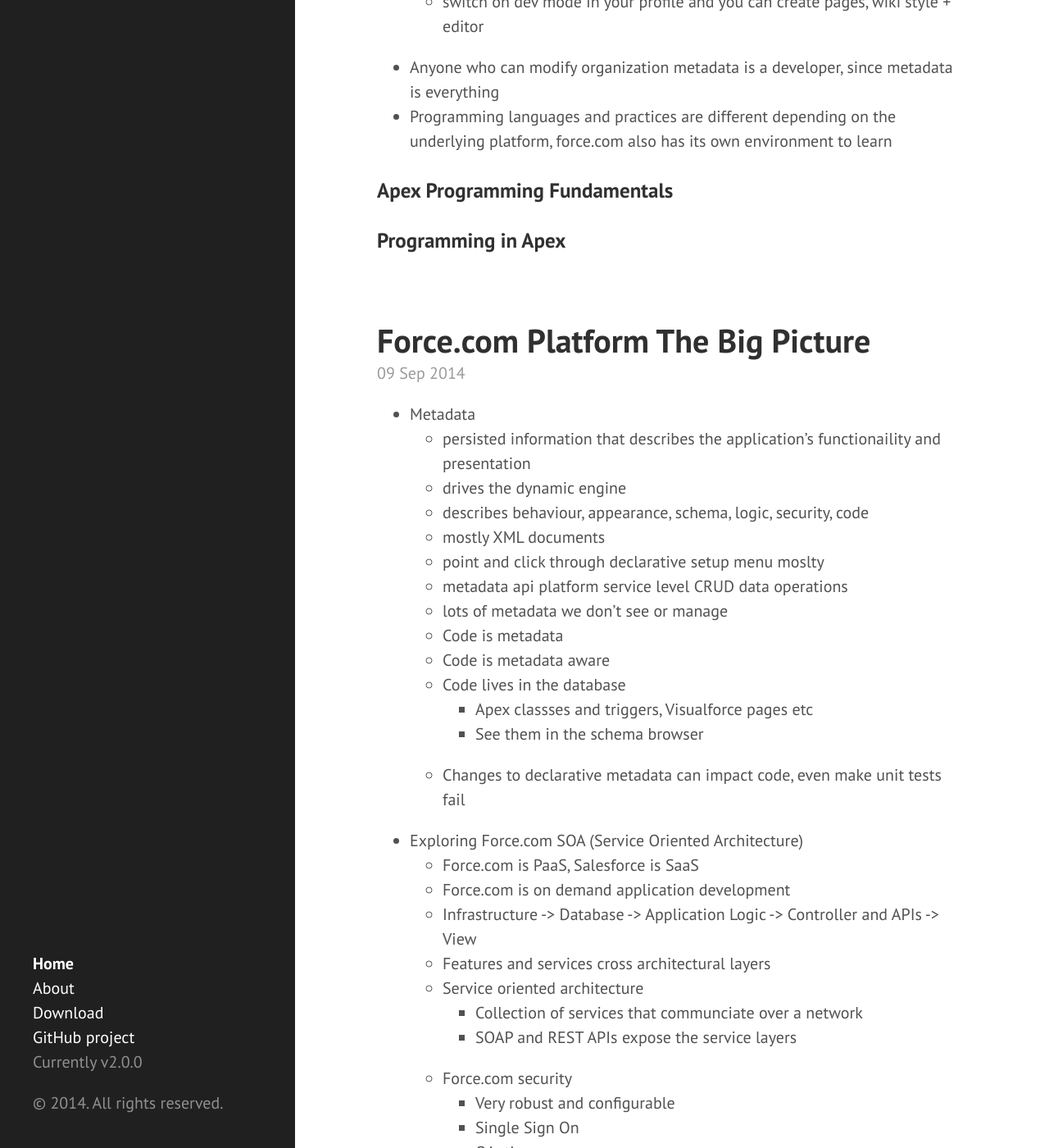
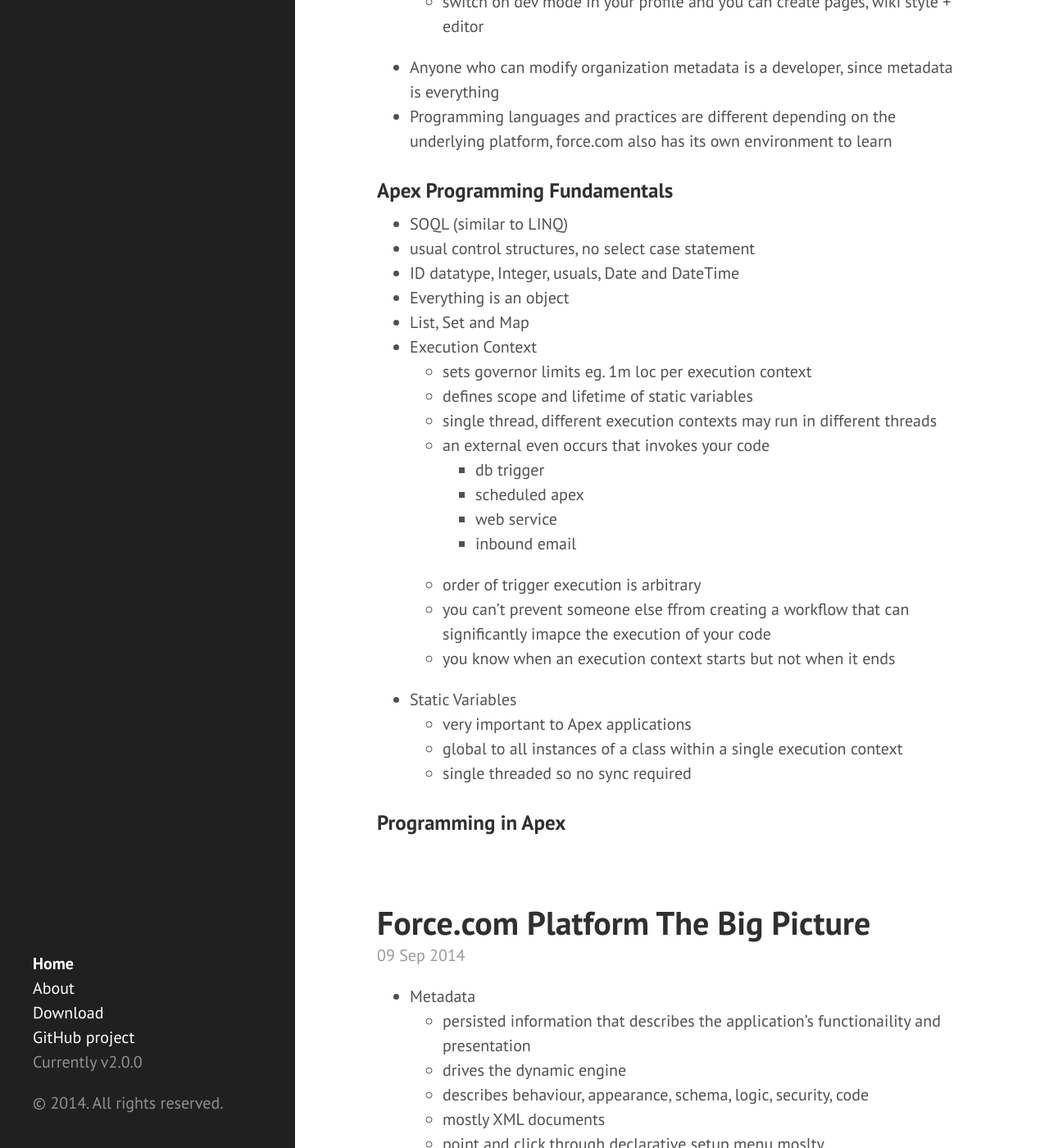
Before and after one commit to eneiand/eneiand.github.io, a Jekyll site: the page built from index.html, in a window 1280 px wide and 1400 px high, scrolled down 2983 px. Shown: the whole window at 82% size. Built offline with Jekyll 4.4.1, drawn with Linux system fonts in a browser that asks for light colours; Markdown is read by kramdown in place of the engine named in the settings; the list of posts is cut into pages by our own code.

Commit message:
Update 2014-09-10-force.com-apex-fundamentals.md

```diff
--- a/_posts/2014-09-10-force.com-apex-fundamentals.md
+++ b/_posts/2014-09-10-force.com-apex-fundamentals.md
@@ -80,5 +80,26 @@
  * Programming languages and practices are different depending on the underlying platform, force.com also has its own environment to learn
 
 ### Apex Programming Fundamentals
+* SOQL (similar to LINQ)
+* usual control structures, no select case statement
+* ID datatype, Integer, usuals, Date and DateTime
+* Everything is an object
+* List, Set and Map
+* Execution Context
+  * sets governor limits eg. 1m loc per execution context
+  * defines scope and lifetime of static variables
+  * single thread, different execution contexts may run in different threads
+  * an external even occurs that invokes your code
+    * db trigger
+    * scheduled apex
+    * web service
+    * inbound email
+  * order of trigger execution is arbitrary
+  * you can't prevent someone else ffrom creating a workflow that can significantly imapce the execution of your code
+  * you know when an execution context starts but not when it ends
+ * Static Variables
+   * very important to Apex applications
+   * global to all instances of a class within a single execution context
+   * single threaded so no sync required
 
 ### Programming in Apex
```
